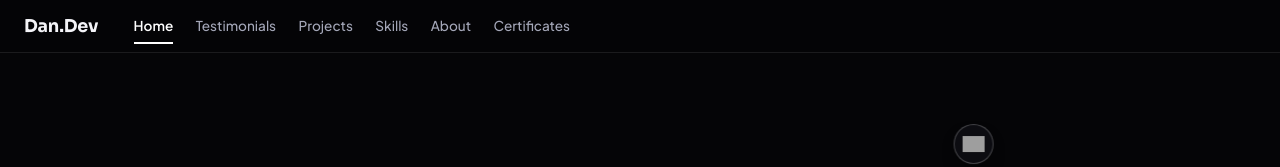
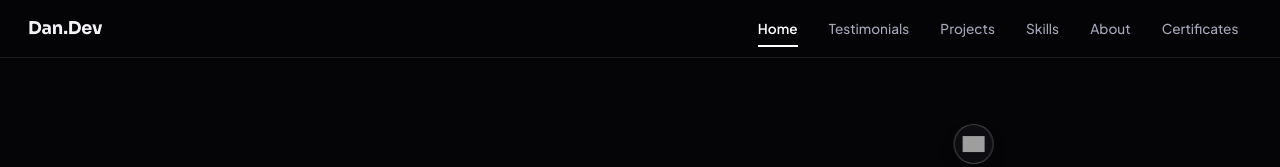
Before and after one commit to danmarkdev/Portfolio, a plain HTML site: page index.html in a window 1280 px wide. Shown: the top 167 px of the page. Drawn offline with Linux system fonts and the light colour scheme; grey boxes are pictures that could not be loaded.

Commit message:
Update style.css

```diff
--- a/style.css
+++ b/style.css
@@ -2242,13 +2242,13 @@ section#education.edu-section{
     border:none;
     border-bottom:1px solid var(--border);
     border-radius:0;
-    padding:.5rem 1.5rem;
+    padding:.6rem 1.75rem;
     background:rgba(5,5,7,.72);
     -webkit-backdrop-filter:blur(18px);
     backdrop-filter:blur(18px);
     box-shadow:none;
-    justify-content:flex-start;
-    gap:0;
+    justify-content:space-between;
+    gap:1.5rem;
   }
   #header.scrolled{
     background:rgba(5,5,7,.92);
@@ -2257,19 +2257,19 @@ section#education.edu-section{
   }
   .logo{font-size:1.1rem}
   #nav{
-    margin:0 0 0 1.5rem;
-    gap:0;
+    margin:0 0 0 auto;
+    gap:.25rem;
   }
   #nav a{
-    padding:.45rem .7rem;
+    padding:.5rem .85rem;
     border-radius:0;
     background:none;
   }
   #nav a:not(.nav-cta)::after{
     content:"";
     position:absolute;
-    left:.7rem;
-    right:.7rem;
+    left:.85rem;
+    right:.85rem;
     bottom:0;
     height:2px;
     background:#ffffff;
```
